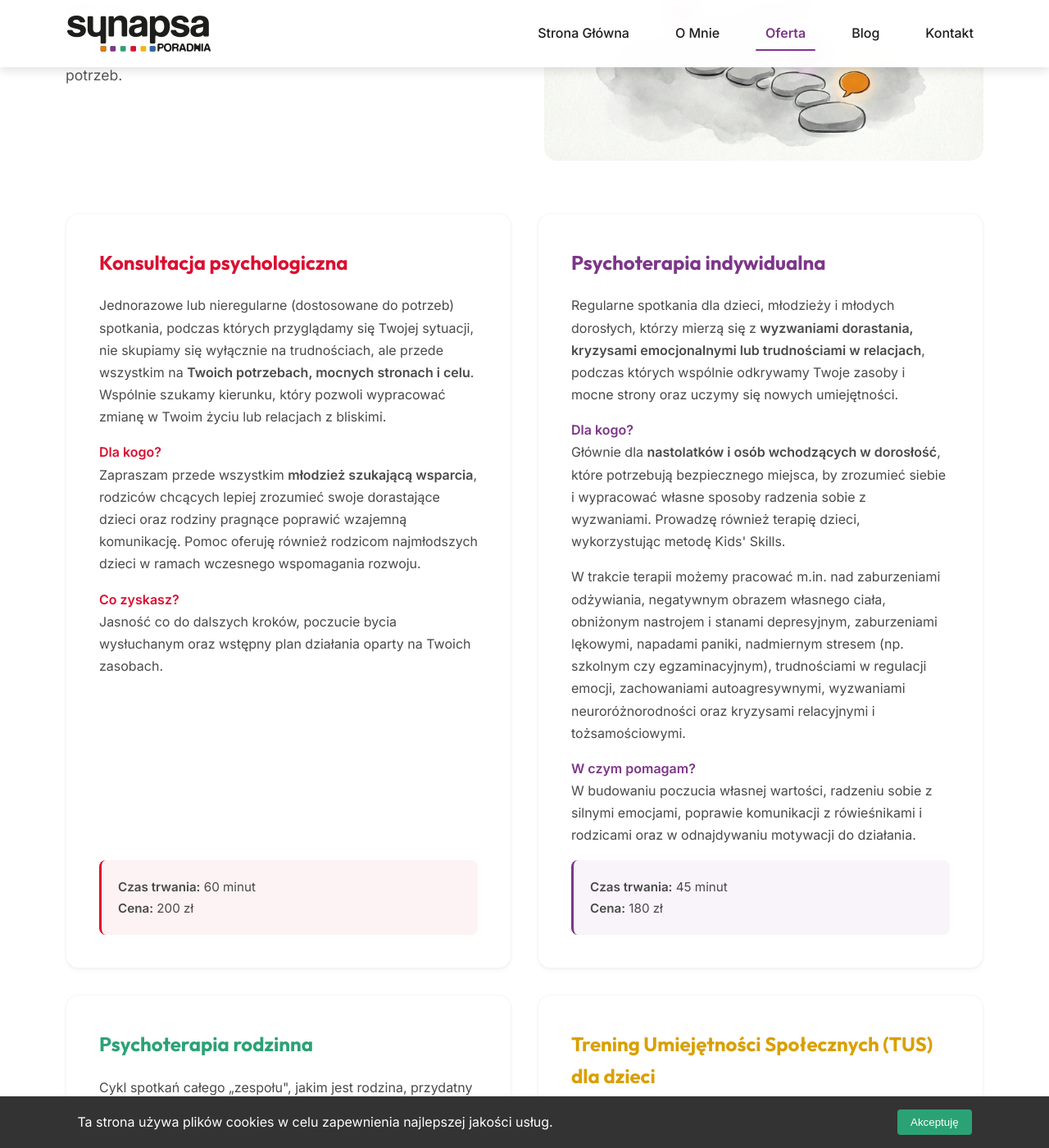
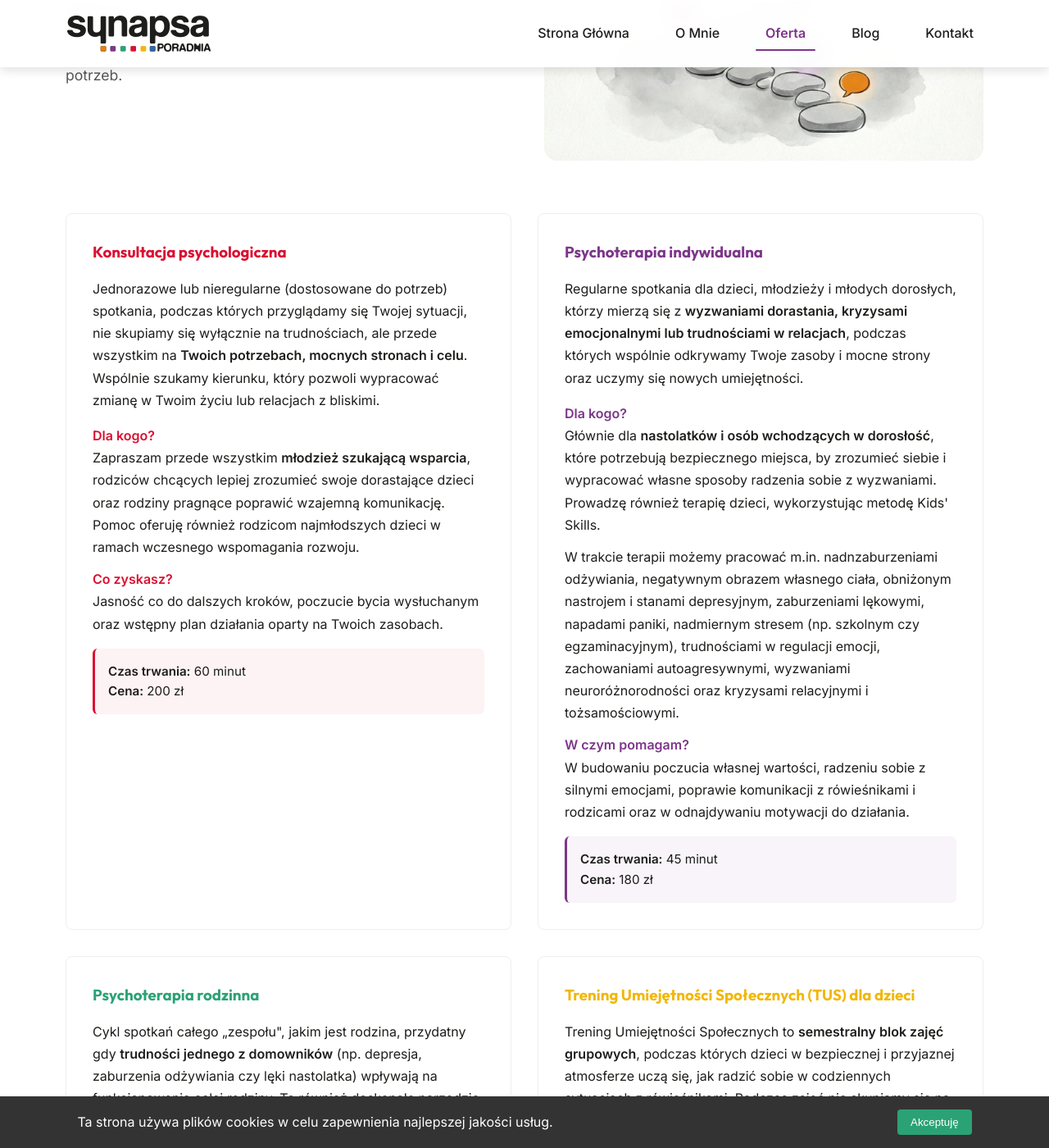
Before and after one commit to str0k3/nowa-poradnia-synapsa.pl, a Jekyll site: the page built from oferta.md, in a window 1280 px wide and 1400 px high, scrolled down 240 px. Shown: the whole window at 82% size. Built offline with Jekyll 4.4.1, drawn with Linux system fonts in a browser that asks for light colours.

Commit message:
Revert "refactor: Extract inline styles from pages into a new global CSS file."
This reverts commit 4678b1943682bc0dadee35a2711cf1a4bc583d7a.

```diff
--- a/assets/css/main.css
+++ b/assets/css/main.css
@@ -259,141 +259,3 @@ footer a {
     color: var(--color-bg);
     text-decoration: none;
 }
-
-/* Service Cards */
-.service-card {
-    background: white;
-    border-radius: var(--radius-lg);
-    padding: 2.5rem;
-    box-shadow: 0 4px 6px rgba(0, 0, 0, 0.02), 0 1px 3px rgba(0, 0, 0, 0.05);
-    /* Subtle dual shadow */
-    border: 1px solid rgba(0, 0, 0, 0.03);
-    /* Very subtle border instead of #eee */
-    transition: transform 0.3s cubic-bezier(0.34, 1.56, 0.64, 1), box-shadow 0.3s ease;
-    /* Bouncy lift */
-    height: 100%;
-    display: flex;
-    flex-direction: column;
-}
-
-.service-card:hover {
-    transform: translateY(-8px);
-    box-shadow: 0 12px 24px -4px rgba(0, 0, 0, 0.12), 0 4px 12px -2px rgba(0, 0, 0, 0.08);
-}
-
-.service-card h3 {
-    font-size: 1.5rem;
-    margin-bottom: 1.25rem;
-}
-
-.service-card p {
-    margin-bottom: 1rem;
-    color: #4a4a4a;
-    /* Softer than pure black */
-    line-height: 1.7;
-}
-
-/* Fix for yellow text contrast - darker shade of yellow/orange for text */
-.text-accent-yellow {
-    color: #d9a000;
-}
-
-.text-accent-red {
-    color: var(--color-accent-red);
-}
-
-.text-accent-purple {
-    color: var(--color-accent-purple);
-}
-
-.text-accent-green {
-    color: var(--color-accent-green);
-}
-
-.text-accent-orange {
-    color: var(--color-accent-orange);
-}
-
-.details-box {
-    margin-top: auto;
-    /* Pushes to bottom */
-    padding: 1.25rem;
-    border-radius: var(--radius-md);
-    font-size: 0.95rem;
-}
-
-/* Post Cards (Blog) */
-.post-card {
-    background: white;
-    border-radius: var(--radius-lg);
-    border: 1px solid rgba(0, 0, 0, 0.03);
-    overflow: hidden;
-    transition: transform 0.3s cubic-bezier(0.34, 1.56, 0.64, 1), box-shadow 0.3s ease;
-    height: 100%;
-    display: flex;
-    flex-direction: column;
-}
-
-.post-card:hover {
-    transform: translateY(-6px);
-    box-shadow: 0 12px 20px -4px rgba(0, 0, 0, 0.1), 0 4px 8px -2px rgba(0, 0, 0, 0.05);
-}
-
-.post-content {
-    padding: 2rem;
-    display: flex;
-    flex-direction: column;
-    flex-grow: 1;
-}
-
-.post-date {
-    font-size: 0.85rem;
-    color: #888;
-    margin-bottom: 0.5rem;
-    font-weight: 500;
-}
-
-.post-title a {
-    text-decoration: none;
-    color: var(--color-text);
-    background-image: linear-gradient(90deg, var(--color-accent-purple), var(--color-accent-purple));
-    background-size: 0% 2px;
-    background-repeat: no-repeat;
-    background-position: left bottom;
-    transition: background-size 0.3s ease, color 0.3s ease;
-}
-
-.post-card:hover .post-title a {
-    color: var(--color-accent-purple);
-    background-size: 100% 2px;
-}
-
-/* Feature Cards (Home) */
-.feature-card {
-    background: white;
-    padding: 2rem;
-    border-radius: var(--radius-lg);
-    box-shadow: 0 4px 6px rgba(0, 0, 0, 0.02);
-    border: 1px solid rgba(0, 0, 0, 0.03);
-    transition: transform 0.3s ease, box-shadow 0.3s ease;
-    height: 100%;
-}
-
-.feature-card:hover {
-    transform: translateY(-4px);
-    box-shadow: 0 10px 15px -3px rgba(0, 0, 0, 0.08);
-}
-
-/* Grids */
-.grid-3 {
-    display: grid;
-    grid-template-columns: repeat(auto-fit, minmax(300px, 1fr));
-    gap: 2rem;
-}
-
-.grid-features {
-    display: grid;
-    grid-template-columns: repeat(auto-fit, minmax(250px, 1fr));
-    gap: 2rem;
-    margin-top: 2rem;
-}
--- a/oferta.md
+++ b/oferta.md
@@ -20,94 +20,94 @@ permalink: /oferta/
 
         <div style="display: grid; grid-template-columns: repeat(auto-fit, minmax(400px, 1fr)); gap: 2rem;">
 
-            <div class="service-card">
-                <h3 class="text-accent-red">Konsultacja psychologiczna</h3>
+            <div class="service-card" style="border: 1px solid #eee; padding: 2rem; border-radius: 8px; transition: transform 0.3s;">
+                <h3 style="color: var(--color-accent-red); margin-bottom: 1rem;">Konsultacja psychologiczna</h3>
 
-                <p>
+                <p style="margin-bottom: 1rem; line-height: 1.7;">
                     Jednorazowe lub nieregularne (dostosowane do potrzeb) spotkania, podczas których przyglądamy się Twojej sytuacji, nie skupiamy się wyłącznie na trudnościach, ale przede wszystkim na <strong>Twoich potrzebach, mocnych stronach i celu</strong>. Wspólnie szukamy kierunku, który pozwoli wypracować zmianę w Twoim życiu lub relacjach z bliskimi.
                 </p>
 
-                <p>
-                    <strong class="text-accent-red">Dla kogo?</strong><br>
+                <p style="margin-bottom: 0.75rem; line-height: 1.7;">
+                    <strong style="color: var(--color-accent-red);">Dla kogo?</strong><br>
                     Zapraszam przede wszystkim <strong>młodzież szukającą wsparcia</strong>, rodziców chcących lepiej zrozumieć swoje dorastające dzieci oraz rodziny pragnące poprawić wzajemną komunikację. Pomoc oferuję również rodzicom najmłodszych dzieci w ramach wczesnego wspomagania rozwoju.
                 </p>
 
-                <p>
-                    <strong class="text-accent-red">Co zyskasz?</strong><br>
+                <p style="margin-bottom: 1rem; line-height: 1.7;">
+                    <strong style="color: var(--color-accent-red);">Co zyskasz?</strong><br>
                     Jasność co do dalszych kroków, poczucie bycia wysłuchanym oraz wstępny plan działania oparty na Twoich zasobach.
                 </p>
 
-                <div class="details-box" style="background: rgba(219, 15, 49, 0.05); border-left: 3px solid var(--color-accent-red);">
-                    <p style="margin: 0;">
+                <div style="background: rgba(219, 15, 49, 0.05); padding: 1rem; border-radius: 6px; border-left: 3px solid var(--color-accent-red);">
+                    <p style="margin: 0; font-size: 0.95rem;">
                         <strong>Czas trwania:</strong> 60 minut<br>
                         <strong>Cena:</strong> 200 zł
                     </p>
                 </div>
             </div>
 
-            <div class="service-card">
-                <h3 class="text-accent-purple">Psychoterapia indywidualna</h3>
+            <div class="service-card" style="border: 1px solid #eee; padding: 2rem; border-radius: 8px;">
+                <h3 style="color: var(--color-accent-purple); margin-bottom: 1rem;">Psychoterapia indywidualna</h3>
 
-                <p>
+                <p style="margin-bottom: 1rem; line-height: 1.7;">
                     Regularne spotkania dla dzieci, młodzieży i młodych dorosłych, którzy mierzą się z <strong>wyzwaniami dorastania, kryzysami emocjonalnymi lub trudnościami w relacjach</strong>, podczas których wspólnie odkrywamy Twoje zasoby i mocne strony oraz uczymy się nowych umiejętności.
                 </p>
 
-                <p>
-                    <strong class="text-accent-purple">Dla kogo?</strong><br>
+                <p style="margin-bottom: 0.75rem; line-height: 1.7;">
+                    <strong style="color: var(--color-accent-purple);">Dla kogo?</strong><br>
                     Głównie dla <strong>nastolatków i osób wchodzących w dorosłość</strong>, które potrzebują bezpiecznego miejsca, by zrozumieć siebie i wypracować własne sposoby radzenia sobie z wyzwaniami. Prowadzę również terapię dzieci, wykorzystując metodę Kids' Skills.
                 </p>
 
-                <p>
-                W trakcie terapii możemy pracować m.in. nad zaburzeniami odżywiania, negatywnym obrazem własnego ciała, obniżonym nastrojem i stanami depresyjnym, zaburzeniami lękowymi, napadami paniki, nadmiernym stresem (np. szkolnym czy egzaminacyjnym), trudnościami w regulacji emocji, zachowaniami autoagresywnymi, wyzwaniami neuroróżnorodności oraz kryzysami relacyjnymi i tożsamościowymi.
+                <p style="margin-bottom: 0.75rem; line-height: 1.7;">
+                W trakcie terapii możemy pracować m.in. nadnzaburzeniami odżywiania, negatywnym obrazem własnego ciała, obniżonym nastrojem i stanami depresyjnym, zaburzeniami lękowymi, napadami paniki, nadmiernym stresem (np. szkolnym czy egzaminacyjnym), trudnościami w regulacji emocji, zachowaniami autoagresywnymi, wyzwaniami neuroróżnorodności oraz kryzysami relacyjnymi i tożsamościowymi.
                 </p>
 
-                <p>
-                    <strong class="text-accent-purple">W czym pomagam?</strong><br>
+                <p style="margin-bottom: 1rem; line-height: 1.7;">
+                    <strong style="color: var(--color-accent-purple);">W czym pomagam?</strong><br>
                     W budowaniu poczucia własnej wartości, radzeniu sobie z silnymi emocjami, poprawie komunikacji z rówieśnikami i rodzicami oraz w odnajdywaniu motywacji do działania.
                 </p>
 
-                <div class="details-box" style="background: rgba(125, 54, 138, 0.05); border-left: 3px solid var(--color-accent-purple);">
-                    <p style="margin: 0;">
+                <div style="background: rgba(125, 54, 138, 0.05); padding: 1rem; border-radius: 6px; border-left: 3px solid var(--color-accent-purple);">
+                    <p style="margin: 0; font-size: 0.95rem;">
                         <strong>Czas trwania:</strong> 45 minut<br>
                         <strong>Cena:</strong> 180 zł
                     </p>
                 </div>
             </div>
 
-            <div class="service-card">
-                <h3 class="text-accent-green">Psychoterapia rodzinna</h3>
+            <div class="service-card" style="border: 1px solid #eee; padding: 2rem; border-radius: 8px;">
+                <h3 style="color: var(--color-accent-green); margin-bottom: 1rem;">Psychoterapia rodzinna</h3>
 
-                <p>
+                <p style="margin-bottom: 1rem; line-height: 1.7;">
                     Cykl spotkań całego „zespołu", jakim jest rodzina, przydatny gdy <strong>trudności jednego z domowników</strong> (np. depresja, zaburzenia odżywiania czy lęki nastolatka) wpływają na funkcjonowanie całej rodziny. To również doskonałe narzędzie w sytuacjach <strong>kryzysów relacyjnych, trudnych zmian</strong> (rozwód, żałoba, przeprowadzka) lub gdy domowa atmosfera stała się po prostu napięta i czujecie, że jako rodzice „straciliście kontakt" ze swoim dzieckiem i chcecie odbudować wzajemne zaufanie.
                 </p>
 
-                <p>
-                    <strong class="text-accent-green">Dla kogo?</strong><br>
+                <p style="margin-bottom: 0.75rem; line-height: 1.7;">
+                    <strong style="color: var(--color-accent-green);">Dla kogo?</strong><br>
                     Dla rodziców z dziećmi (również dorosłymi) oraz rodzeństwa.
                 </p>
 
-                <p>
-                    <strong class="text-accent-green">Cel:</strong><br>
+                <p style="margin-bottom: 1rem; line-height: 1.7;">
+                    <strong style="color: var(--color-accent-green);">Cel:</strong><br>
                     Przejście od wzajemnych pretensji do współpracy i wzmocnienia więzi.
                 </p>
 
-                <div class="details-box" style="background: rgba(43, 162, 117, 0.05); border-left: 3px solid var(--color-accent-green);">
-                    <p style="margin: 0;">
+                <div style="background: rgba(43, 162, 117, 0.05); padding: 1rem; border-radius: 6px; border-left: 3px solid var(--color-accent-green);">
+                    <p style="margin: 0; font-size: 0.95rem;">
                         <strong>Czas trwania:</strong> 60 minut<br>
                         <strong>Cena:</strong> 200 zł
                     </p>
                 </div>
             </div>
 
-            <div class="service-card">
-                <h3 class="text-accent-yellow">Trening Umiejętności Społecznych (TUS) dla dzieci</h3>
+            <div class="service-card" style="border: 1px solid #eee; padding: 2rem; border-radius: 8px;">
+                <h3 style="color: var(--color-accent-yellow); margin-bottom: 1rem;">Trening Umiejętności Społecznych (TUS) dla dzieci</h3>
 
-                <p>
+                <p style="margin-bottom: 1rem; line-height: 1.7;">
                     Trening Umiejętności Społecznych to <strong>semestralny blok zajęć grupowych</strong>, podczas których dzieci w bezpiecznej i przyjaznej atmosferze uczą się, jak radzić sobie w codziennych sytuacjach z rówieśnikami. Podczas zajęć nie skupiamy się na „naprawianiu" trudnych zachowań, ale na <strong>odkrywaniu zasobów dziecka i trenowaniu nowych, skutecznych strategii działania</strong>. Poprzez zabawę i wspólne aktywności, pomagam dzieciom budować pewność siebie oraz czerpać radość z kontaktu z innymi.
                 </p>
 
-                <p>
-                    <strong class="text-accent-yellow">Dla kogo?</strong><br>
+                <p style="margin-bottom: 0.5rem; line-height: 1.7;">
+                    <strong style="color: var(--color-accent-yellow);">Dla kogo?</strong><br>
                     Zapraszam dzieci w wieku <strong>5-8 lat</strong>, które na co dzień mierzą się z takimi wyzwaniami jak:
                 </p>
 
@@ -118,19 +118,19 @@ permalink: /oferta/
                     <li style="margin-bottom: 0.5rem;"><strong>Trudności w stawianiu granic</strong> i asertywnym mówieniu o swoich potrzebach</li>
                 </ul>
 
-                <p>
-                    <strong class="text-accent-yellow">Co zyskuje dziecko?</strong><br>
+                <p style="margin-bottom: 1rem; line-height: 1.7;">
+                    <strong style="color: var(--color-accent-yellow);">Co zyskuje dziecko?</strong><br>
                     Dziecko dostaje konkretne „narzędzia" do radzenia sobie w świecie: uczy się, jak inicjować zabawę, jak współpracować w zespole, jak rozpoznawać emocje (swoje i innych) oraz jak rozwiązywać konflikty bez przemocy. Wszystko to odbywa się w atmosferze akceptacji, która wzmacnia poczucie własnej wartości dziecka.
                 </p>
 
-                <div class="details-box" style="background: rgba(241, 183, 8, 0.1); border-left: 3px solid var(--color-accent-yellow); margin-bottom: 1rem;">
-                    <p style="margin: 0; line-height: 1.6;">
+                <div style="background: rgba(241, 183, 8, 0.1); padding: 1rem; border-radius: 6px; border-left: 3px solid var(--color-accent-yellow); margin-bottom: 1rem;">
+                    <p style="margin: 0; font-size: 0.95rem; line-height: 1.6;">
                         <strong>📢 Ważna informacja:</strong> Aktualnie tworzymy grupy dobrane pod kątem wieku i potrzeb uczestników. Rekrutacja do nowej edycji Treningu Umiejętności Społecznych rozpocznie się już wkrótce! Zapraszam do kontaktu, aby zapisać się na listę osób zainteresowanych – poinformujemy Cię o terminach spotkań rekrutacyjnych w pierwszej kolejności.
                     </p>
                 </div>
 
-                <div class="details-box" style="background: rgba(241, 183, 8, 0.05); border-left: 3px solid var(--color-accent-yellow);">
-                    <p style="margin: 0 0 0.5rem 0;">
+                <div style="background: rgba(241, 183, 8, 0.05); padding: 1rem; border-radius: 6px; border-left: 3px solid var(--color-accent-yellow);">
+                    <p style="margin: 0 0 0.5rem 0; font-size: 0.95rem;">
                         <strong>Forma:</strong> Małe grupy (4–6 osób) dobrane wiekowo<br>
                         <strong>Metoda:</strong> Nauka przez zabawę i doświadczanie, oparta na wzmacnianiu pozytywnych zachowań<br>
                         <strong>Czas trwania:</strong> 60 minut<br>
```
Also changed, not shown: blog.md (+7 -7 lines), index.md (+7 -7 lines).
